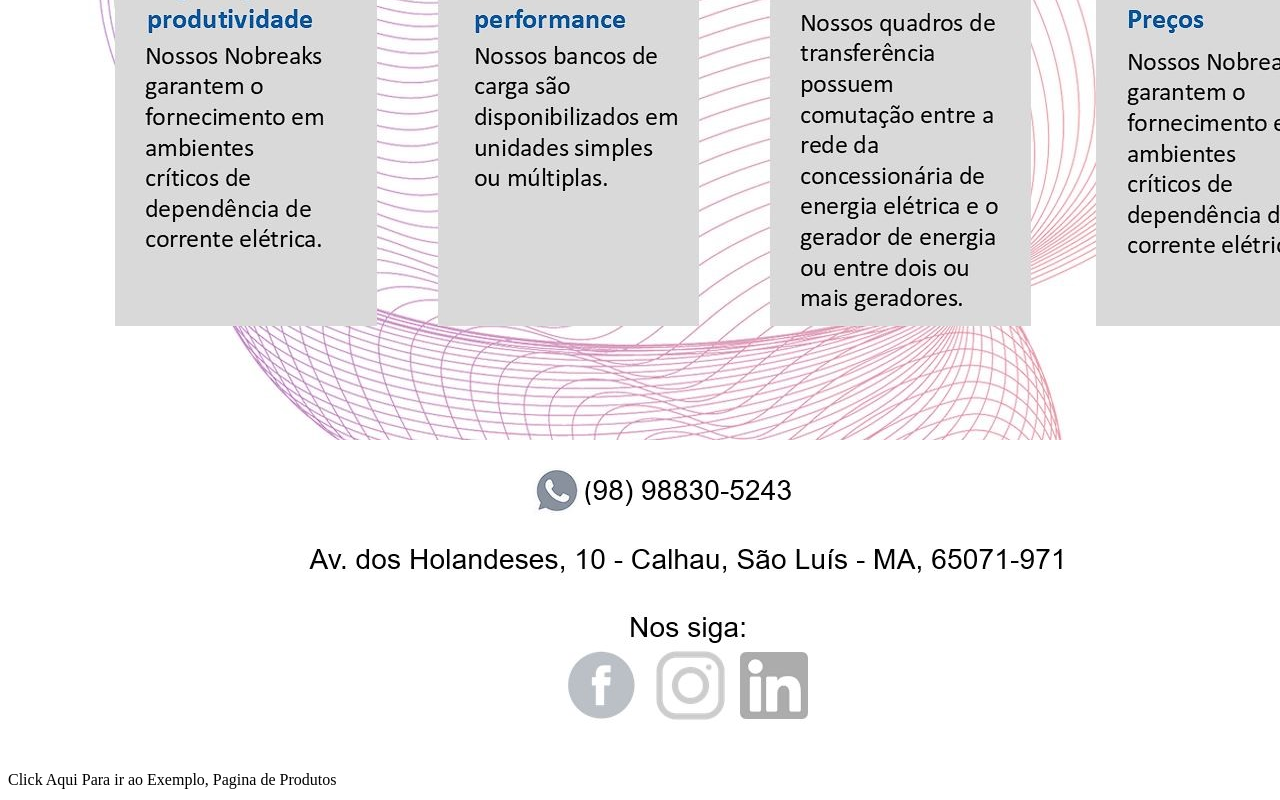
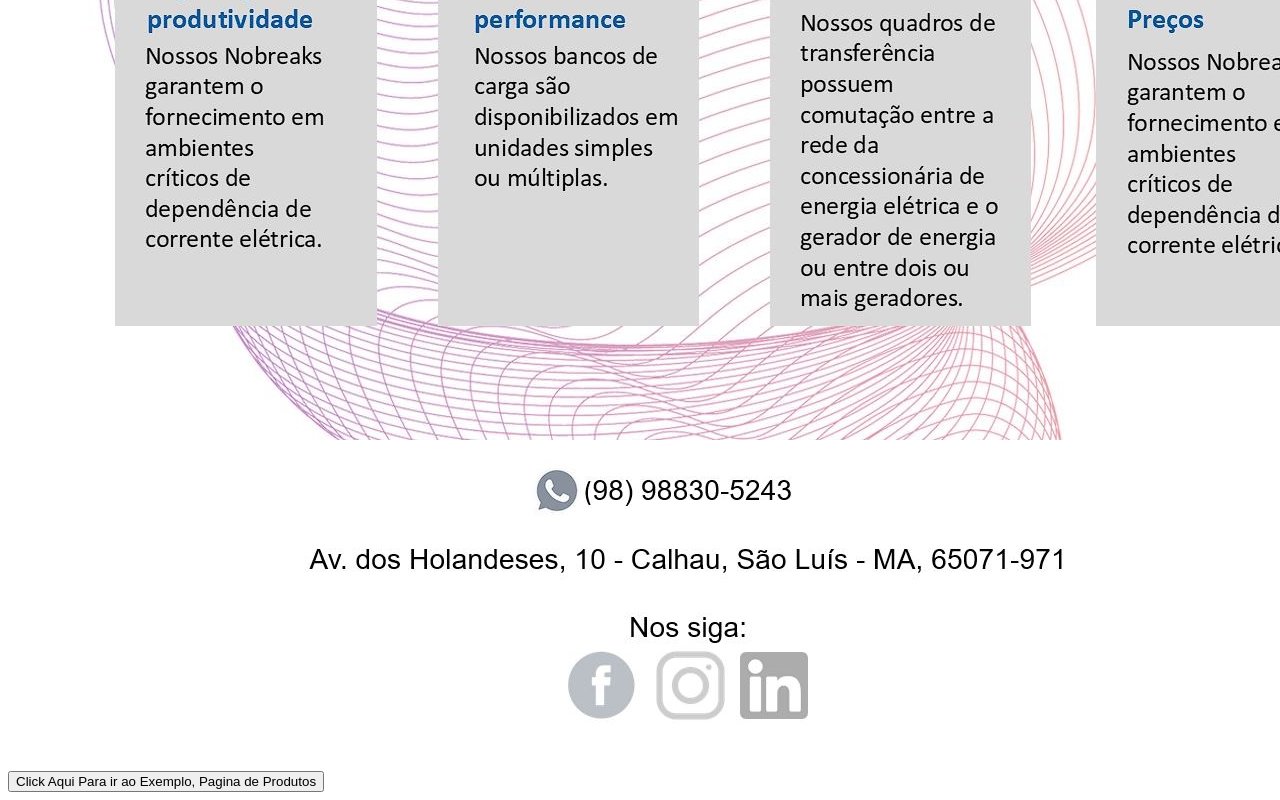
Before and after one commit to TonyMPCastro/siteE, a plain HTML site: page index.html in a window 1280 px wide. Shown: the part 766-1566 px from the top of the page. Drawn offline with Linux system fonts and the light colour scheme.

Commit message:
Update index.html

```diff
--- a/index.html
+++ b/index.html
@@ -9,7 +9,7 @@
 <img src="img/CapturarB.JPG">
 <img src="img/CapturarE.JPG">
 <img src="img/CapturarF.JPG">
-    <a>Click Aqui Para ir ao Exemplo, Pagina de Produtos</a>
+    <button url="" style="style="background-color:red; border-color:blue; color:white"">Click Aqui Para ir ao Exemplo, Pagina de Produtos</button>
 
 
 </body>
```
